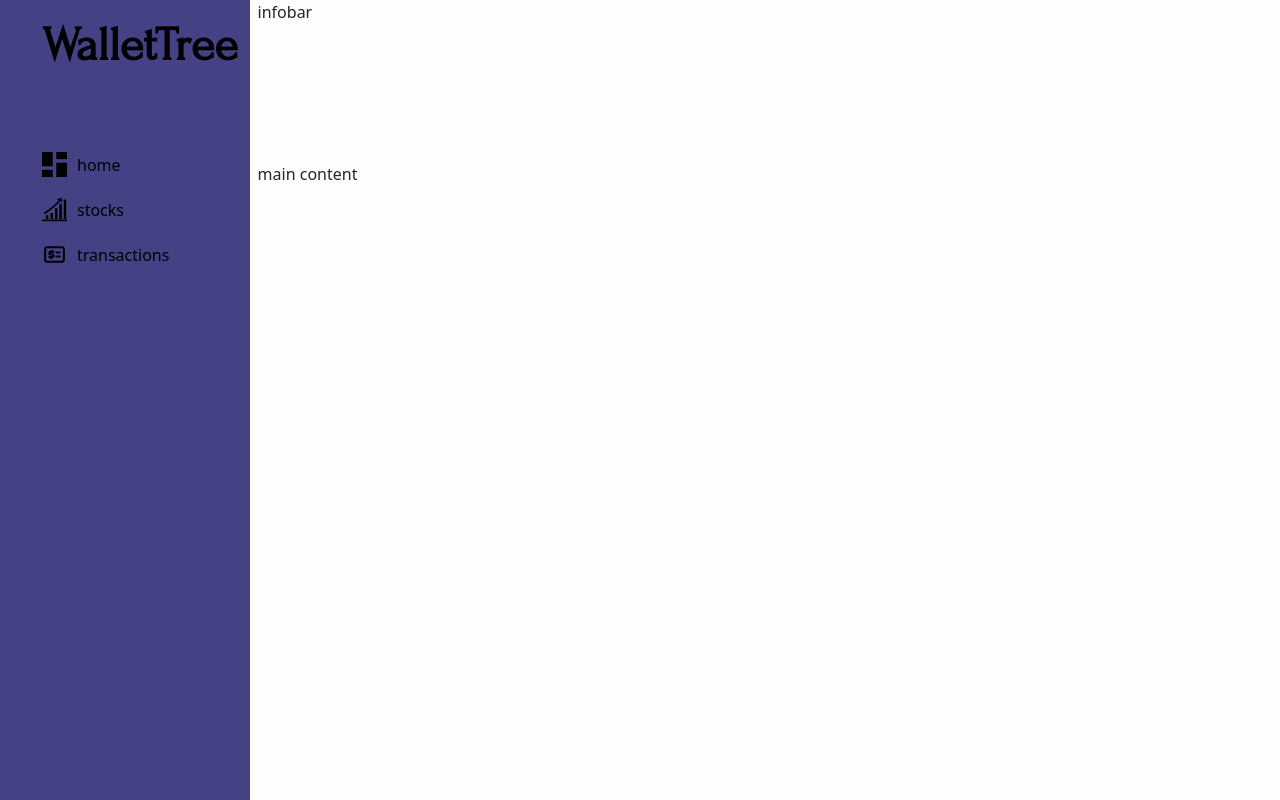
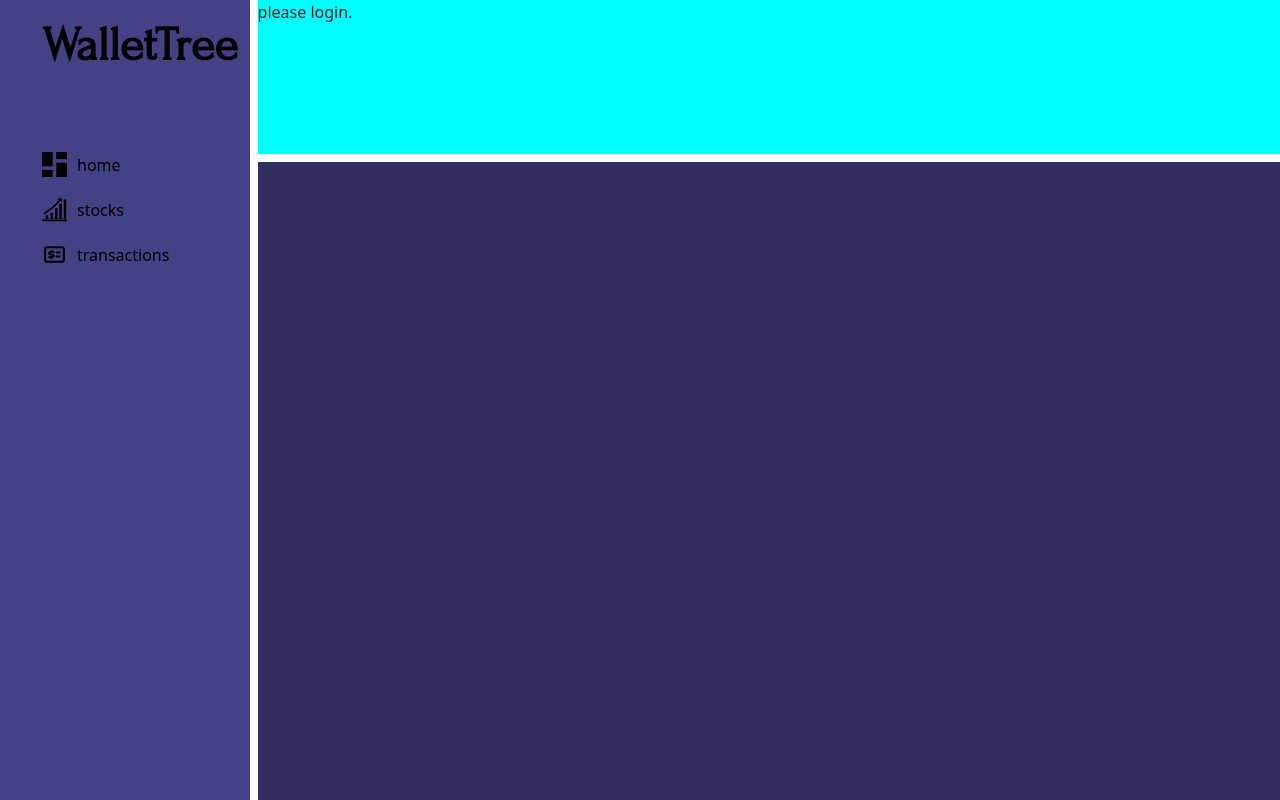
Before and after one commit to rishit836/walletTree-app, a Django app: page / in a window 1280 px wide. Run offline with Django 5.2, Linux system fonts and the light colour scheme.

Commit message:
login reuqest

```diff
--- a/app_main/static/styles/layout_style.css
+++ b/app_main/static/styles/layout_style.css
@@ -108,6 +108,12 @@ margin-bottom: 50px;
     transform: scale(1.1);
     opacity: 0.8;
 }
+.content-container{
+    background-color: #322f5f;
+}
+.infobar-container{
+    background-color: aqua;
+}
 
 
 /* font import */
--- a/app_main/templates/layout.html
+++ b/app_main/templates/layout.html
@@ -52,9 +52,15 @@
         </ul>
       </nav>
     </div>
-    <div class="infobar-container">infobar</div>
+    <div class="infobar-container">
+      {% if request.user.is_authenticated %}
+        hi {{request.user.username|lower}}
+      {% else %}
+      please login.
+      {% endif %}
+    </div>
     <div class="content-container">
-      main content
+
 
 
     {% block body %}
```
